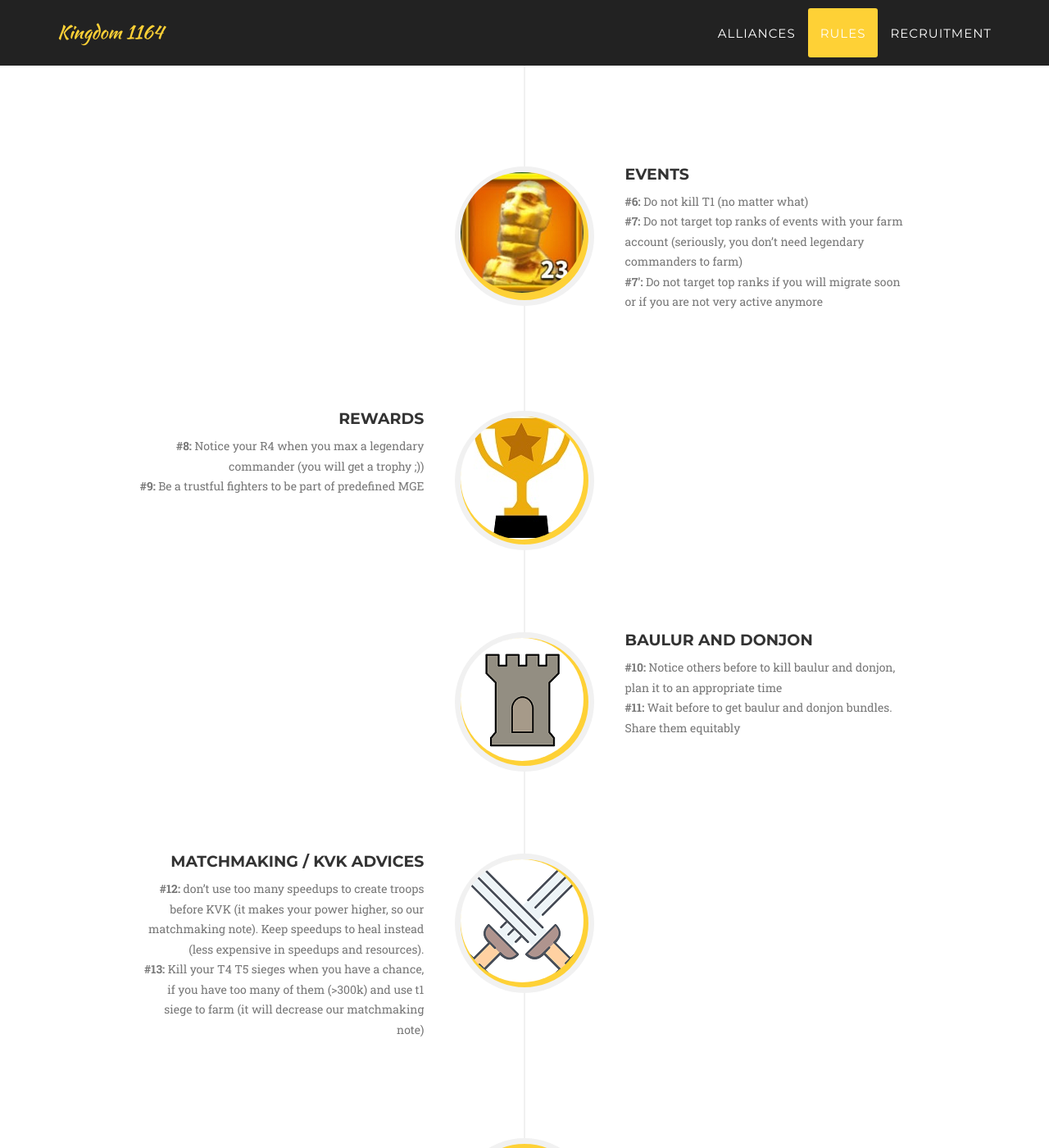
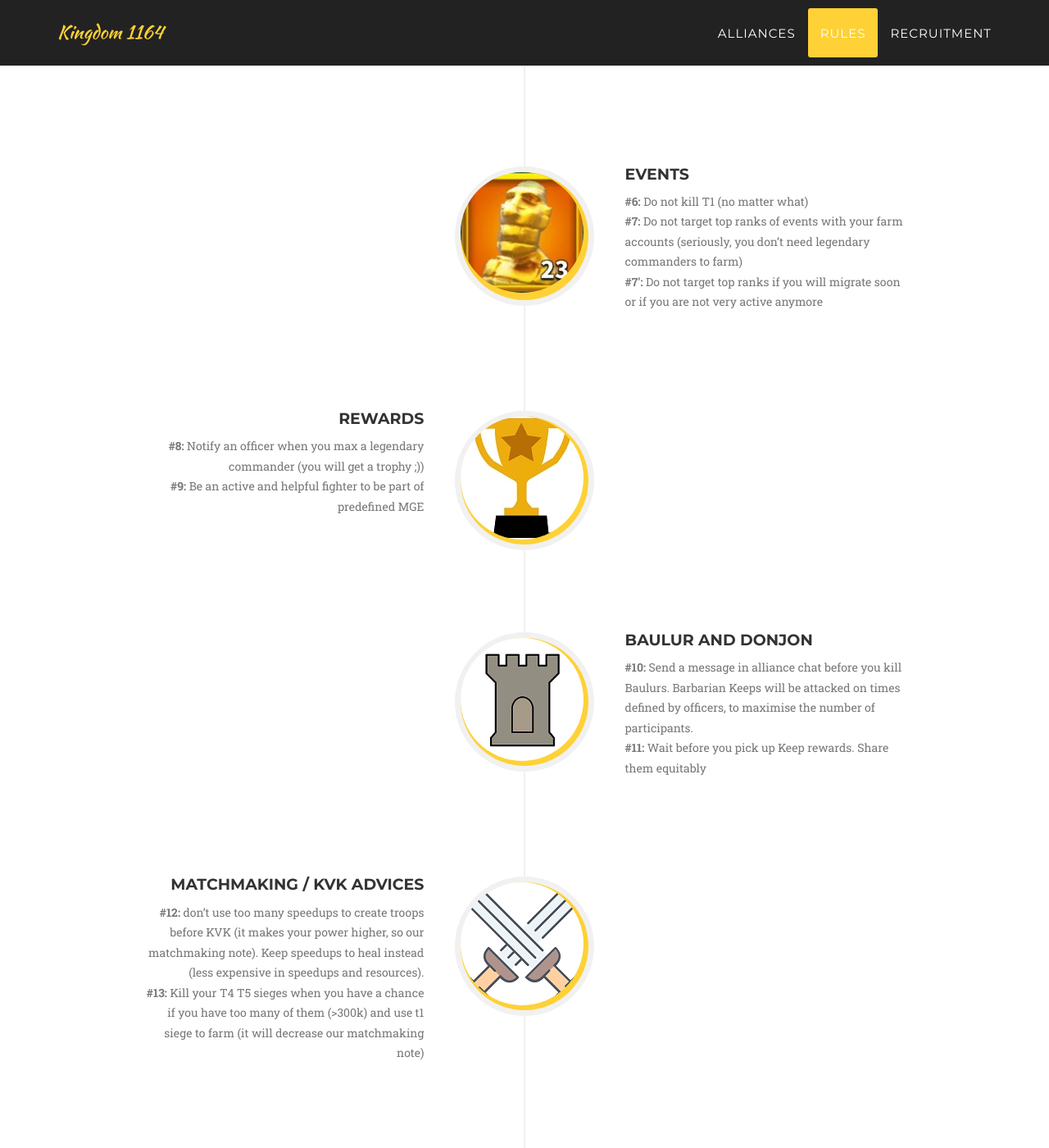
Before and after one commit to lysm-rok/K1164, a Jekyll site: the page built from index.html, in a window 1280 px wide and 1400 px high, scrolled down 2389 px. Shown: the whole window at 82% size. Built offline with Jekyll 4.4.1, drawn with Linux system fonts in a browser that asks for light colours; some web fonts are replaced; some of the changed text lies outside the part shown.

Commit message:
Update rules.yml
spelling

```diff
--- a/_data/rules.yml
+++ b/_data/rules.yml
@@ -6,7 +6,7 @@
     - nb: 2
       desc: "Be respectful of each other"
     - nb: 3
-      desc: "No drama on public chats; resolve problem within personal messages, or ask R4 to help"
+      desc: "No drama on public chats. Problems should be dealt with in private messages, or ask R4 to help"
     - nb: 4
       desc: "Use 1164 discord for Ark of Osiris and war"
     - nb: 5
@@ -18,7 +18,7 @@
     - nb: 6
       desc: "Do not kill T1 (no matter what)"
     - nb: 7
-      desc: "Do not target top ranks of events with your farm account (seriously, you don’t need legendary commanders to farm)"
+      desc: "Do not target top ranks of events with your farm accounts (seriously, you don’t need legendary commanders to farm)"
     - nb: 7'
       desc: "Do not target top ranks if you will migrate soon or if you are not very active anymore"
 
@@ -26,17 +26,17 @@
   pic: img/rules/trophy.jpg
   rules:
     - nb: 8
-      desc: "Notice your R4 when you max a legendary commander (you will get a trophy ;))"
+      desc: "Notify an officer when you max a legendary commander (you will get a trophy ;))"
     - nb: 9
-      desc: "Be a trustful fighters to be part of predefined MGE"
+      desc: "Be an active and helpful fighter to be part of predefined MGE"
 
 - category: Baulur and donjon
   pic: img/rules/donjon.png
   rules:
     - nb: 10
-      desc: "Notice others before to kill baulur and donjon, plan it to an appropriate time"
+      desc: "Send a message in alliance chat before you kill Baulurs. Barbarian Keeps will be attacked on times defined by officers, to maximise the number of participants."
     - nb: 11
-      desc: "Wait before to get baulur and donjon bundles. Share them equitably"
+      desc: "Wait before you pick up Keep rewards. Share them equitably"
 
 
 - category: Matchmaking / KVK advices
@@ -45,4 +45,4 @@
     - nb: 12
       desc: "don’t use too many speedups to create troops before KVK (it makes your power higher, so our matchmaking note). Keep speedups to heal instead (less expensive in speedups and resources)."
     - nb: 13
-      desc: "Kill your T4 T5 sieges when you have a chance, if you have too many of them (>300k) and use t1 siege to farm (it will decrease our matchmaking note)"
+      desc: "Kill your T4 T5 sieges when you have a chance if you have too many of them (>300k) and use t1 siege to farm (it will decrease our matchmaking note)"
```
